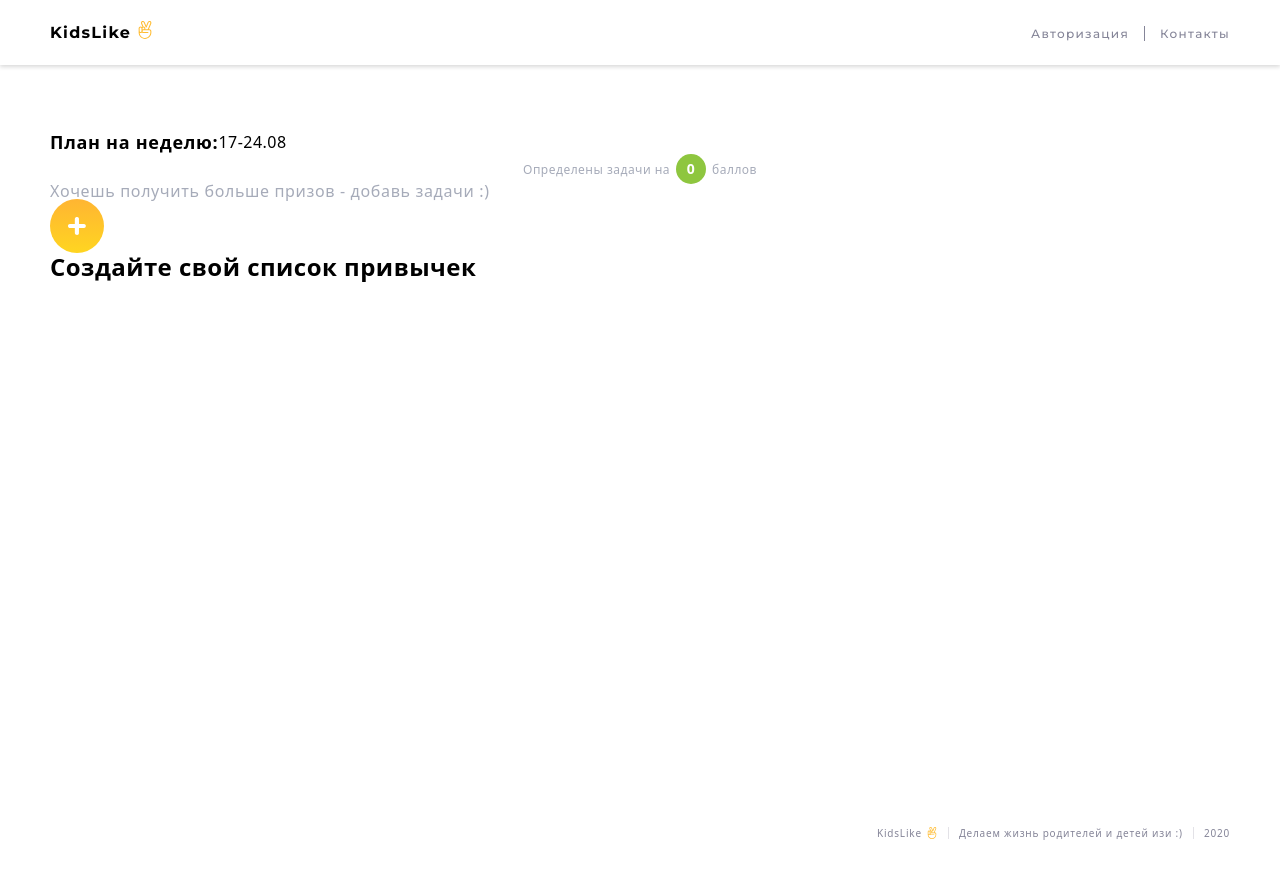
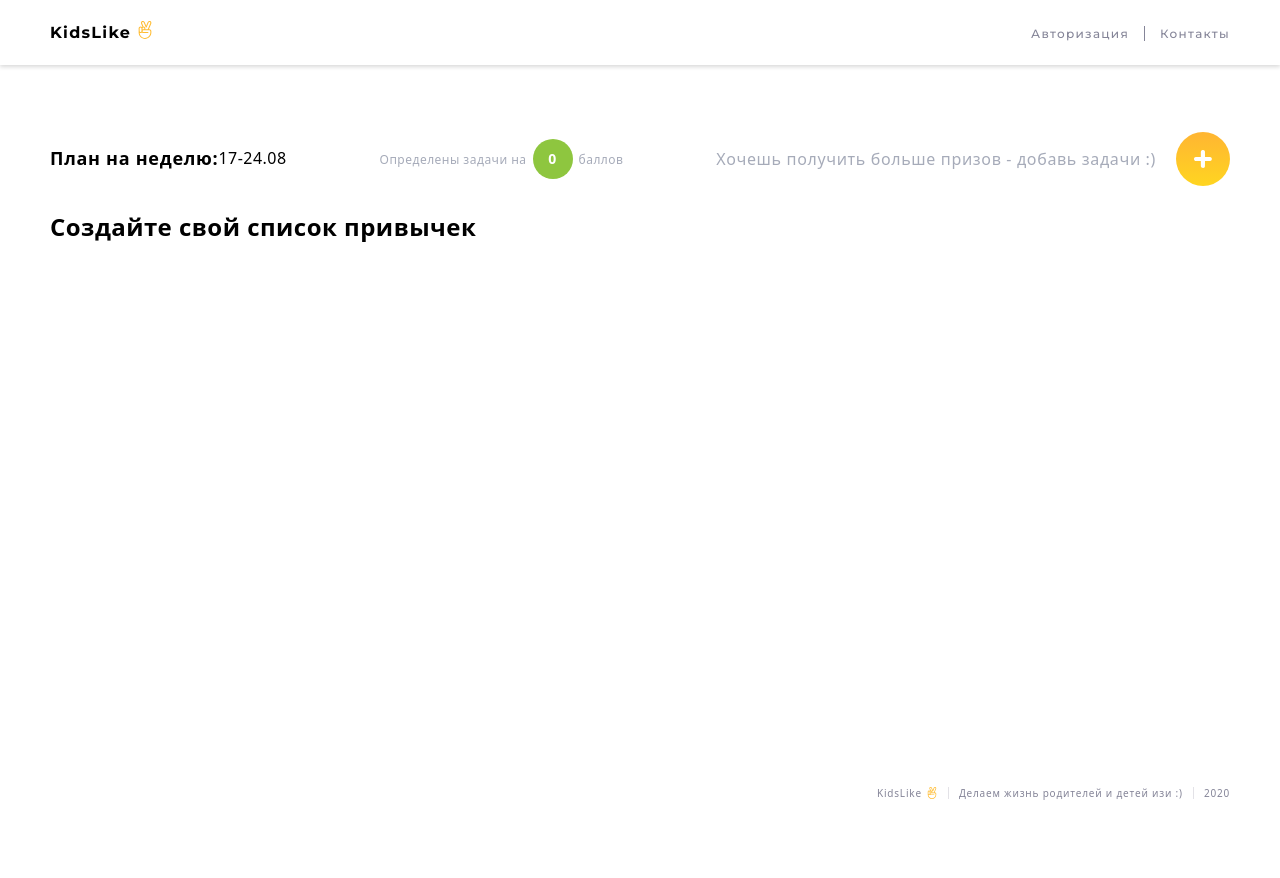
Before and after one commit to DenysPetrenk0/BC8-REACT_team-2, a React (Create React App) app: page /planing in a window 1280 px wide. Shown: the top 878 px of the page. After the commit the page ends 852 px from the top, so only its background shows below. Built offline with nearby package versions, Linux system fonts and the light colour scheme.

Commit message:
fixes-styles for tablet and desctop

```diff
--- a/src/components/planningCards/PlanningCards.module.css
+++ b/src/components/planningCards/PlanningCards.module.css
@@ -13,6 +13,10 @@
   object-fit: cover;
   border-top-left-radius: 6px;
   border-top-right-radius: 6px;
+}
+.cardImg:hover,
+.cardImg:focus {
+  box-shadow: 4px 6px 15px rgba(0, 0, 0, 0.2);
 }
 
 .cardName {
@@ -53,12 +57,14 @@
 /* Button and iconButton */
 
 .buttonOk {
-  display: flex;
+  display: inline-flex;
   justify-content: center;
   align-items: center;
+  width: 40px;
+  height: 40px;
   border: none;
   background-color: white;
-  padding: 4px 12px;
+  padding: 0;
   border-radius: 50%;
   box-shadow: 4px 6px 15px rgba(0, 0, 0, 0.1);
   transition: transform 250ms linear;
@@ -74,12 +80,14 @@
 }
 
 .buttonPluse {
-  display: flex;
+  display: inline-flex;
   justify-content: center;
   align-items: center;
+  width: 40px;
+  height: 40px;
   border: none;
   background-color: white;
-  padding: 4px 12px;
+  padding: 0;
   border-radius: 50%;
   box-shadow: 4px 6px 15px rgba(0, 0, 0, 0.1);
   transition: transform 250ms linear;
--- a/src/components/planningPoints/PlanningPoints.module.css
+++ b/src/components/planningPoints/PlanningPoints.module.css
@@ -16,12 +16,13 @@
 }
 
 .sumPoints {
-  width: 30px;
-  height: 30px;
+  width: 40px;
+  height: 40px;
   margin-right: 6px;
   margin-left: 6px;
-  display: inline-block;
+  display: inline-flex;
   justify-content: center;
+  align-items: center;
   text-align: center;
   padding: 7px 7px;
   background-color: #8ec63f;
--- a/src/pages/planning/Planning.module.css
+++ b/src/pages/planning/Planning.module.css
@@ -1,5 +1,9 @@
 .planningPageContainer {
   padding-top: 20px;
+}
+.planningHeaderContainer {
+  text-align: center;
+  margin-bottom: 30px;
 }
 .planForWeekContainer {
   text-align: center;
@@ -11,11 +15,18 @@
   color: #000000;
 }
 
+.addTaskContainer {
+  display: flex;
+  justify-content: center;
+  align-items: center;
+}
+
 .motivationalText {
   font-weight: 500;
   font-size: 1.25;
   line-height: 15px;
   letter-spacing: 0.04em;
+  margin-right: 20px;
 
   color: #a6abb9;
 }
@@ -24,6 +35,10 @@
   .planningPageContainer {
     padding-top: 40px;
   }
+  .planningHeaderContainer {
+    margin-bottom: 40px;
+  }
+
   .planForWeekContainer {
     display: flex;
     justify-content: center;
@@ -36,6 +51,12 @@
   .planningPageContainer {
     padding-top: 67px;
   }
+  .planningHeaderContainer {
+    display: flex;
+    justify-content: space-between;
+    align-items: center;
+    margin-bottom: 27px;
+  }
   .planForWeekContainer {
     display: flex;
     justify-content: flex-start;
--- a/src/pages/planning/PlanningPage.js
+++ b/src/pages/planning/PlanningPage.js
@@ -26,11 +26,13 @@ const PlanningPage = () => {
   return (
     <>
       <div className={styles.planningPageContainer}>
+        <div className={styles.planningHeaderContainer}>
           <div className={styles.planForWeekContainer}>
             <h2 className={styles.planningTitle}>План на неделю:</h2>
             <p>17-24.08</p>
           </div>
           <PlanningPoints tasks={tasks} />
+          <div className={styles.addTaskContainer}>
             {width > 579 && (
               <p className={styles.motivationalText}>
                 Хочешь получить больше призов - добавь задачи :)
@@ -39,6 +41,8 @@ const PlanningPage = () => {
             <NewTaskModal onAddTask={onAddTask} />
             <AddCustomTask />
           </div>
+        </div>
+      </div>
       <PlanningCards tasks={tasks} />
     </>
   );
```
Lines whose indentation alone changed are shown as unchanged.
